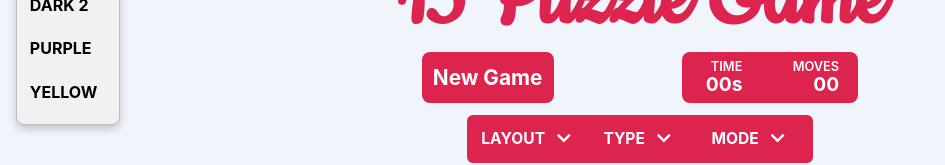
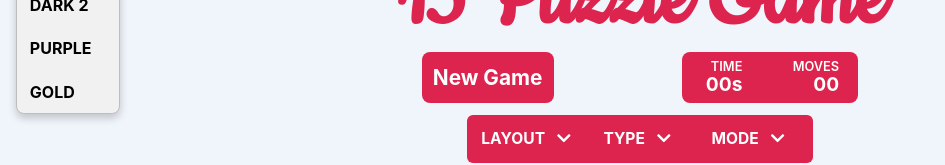
Before and after one commit to geekyquentin/KTJ_Ass2.github.io, a plain HTML site: page index.html in a window 1280 px wide. Both pictures are taken after a click on the button "THEME". Shown: the part 163-328 px from the top of the page, without its empty margins (0-945 px from the left). Drawn offline with nearby package versions, Linux system fonts and the light colour scheme; some icons are missing; a web font is replaced by a local one.

Commit message:
changed last theme name

```diff
--- a/index.html
+++ b/index.html
@@ -67,7 +67,7 @@
 				<div class="theme" id="toggle-dark">Dark<i class="fal fa-check da"></i></div>
 				<div class="theme" id="toggle-dark2">Dark 2<i class="fal fa-check da2"></i></div>
 				<div class="theme" id="toggle-purple">Purple<i class="fal fa-check pu"></i></div>
-				<div class="theme" id="toggle-special">Yellow<i class="fal fa-check sp"></i></div>
+				<div class="theme" id="toggle-special">Gold<i class="fal fa-check sp"></i></div>
 			</div>
 		</div>
 
```
